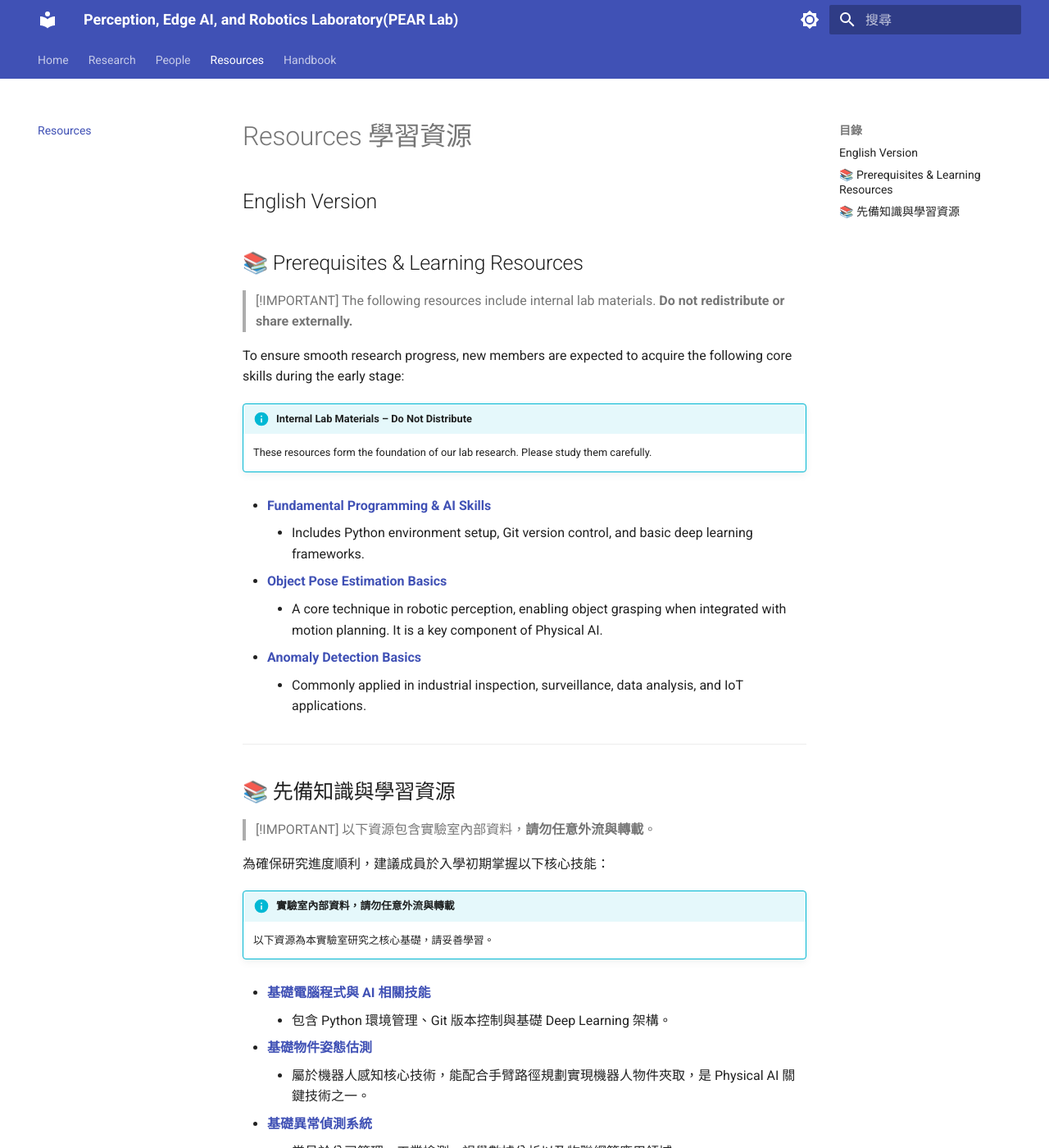
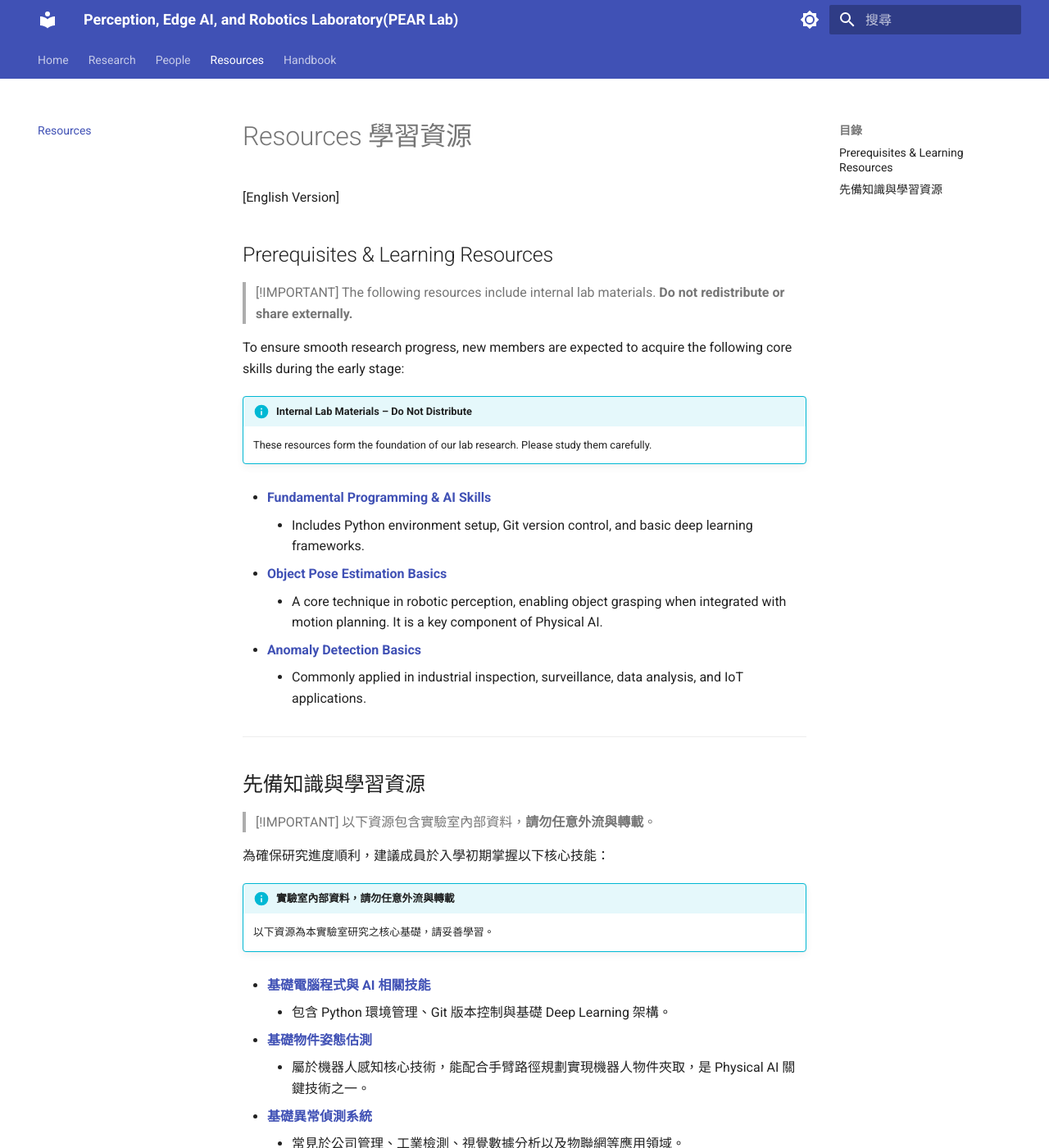
Before and after one commit to Ewz9/lab_handbook, an MkDocs documentation site: the page built from docs/resources.md, in a window 1280 px wide and 1400 px high. Shown: the whole window at 82% size. Built offline with MkDocs 1.6.1 and Material for MkDocs 9.7.7, drawn with Linux system fonts in a browser that asks for light colours.

Commit message:
Update resources.md

```diff
--- a/docs/resources.md
+++ b/docs/resources.md
@@ -1,8 +1,8 @@
 # Resources 學習資源
 
-## English Version
+[English Version]
 
-## 📚 Prerequisites & Learning Resources
+## Prerequisites & Learning Resources
 > [!IMPORTANT]
 > The following resources include internal lab materials. **Do not redistribute or share externally.**
 
@@ -22,7 +22,7 @@ To ensure smooth research progress, new members are expected to acquire the foll
 
 ---
 
-## 📚 先備知識與學習資源
+## 先備知識與學習資源
 > [!IMPORTANT]
 > 以下資源包含實驗室內部資料，**請勿任意外流與轉載**。
 
```
